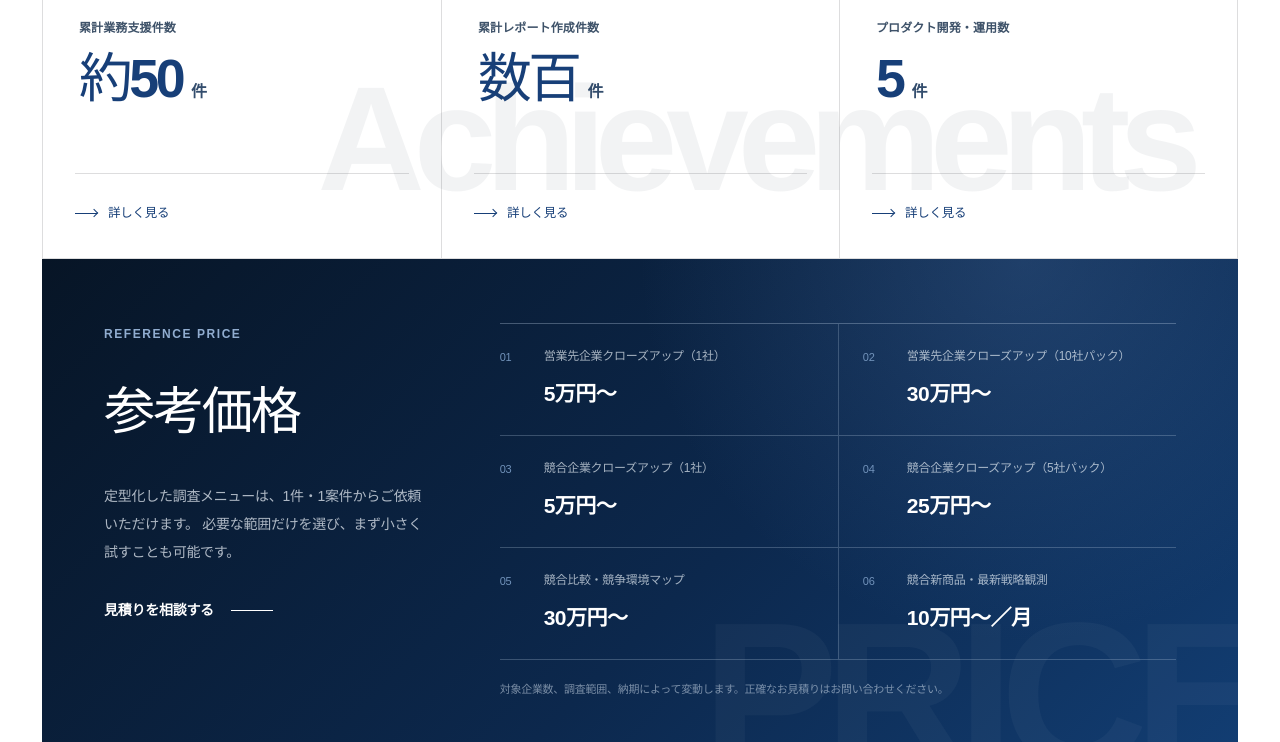
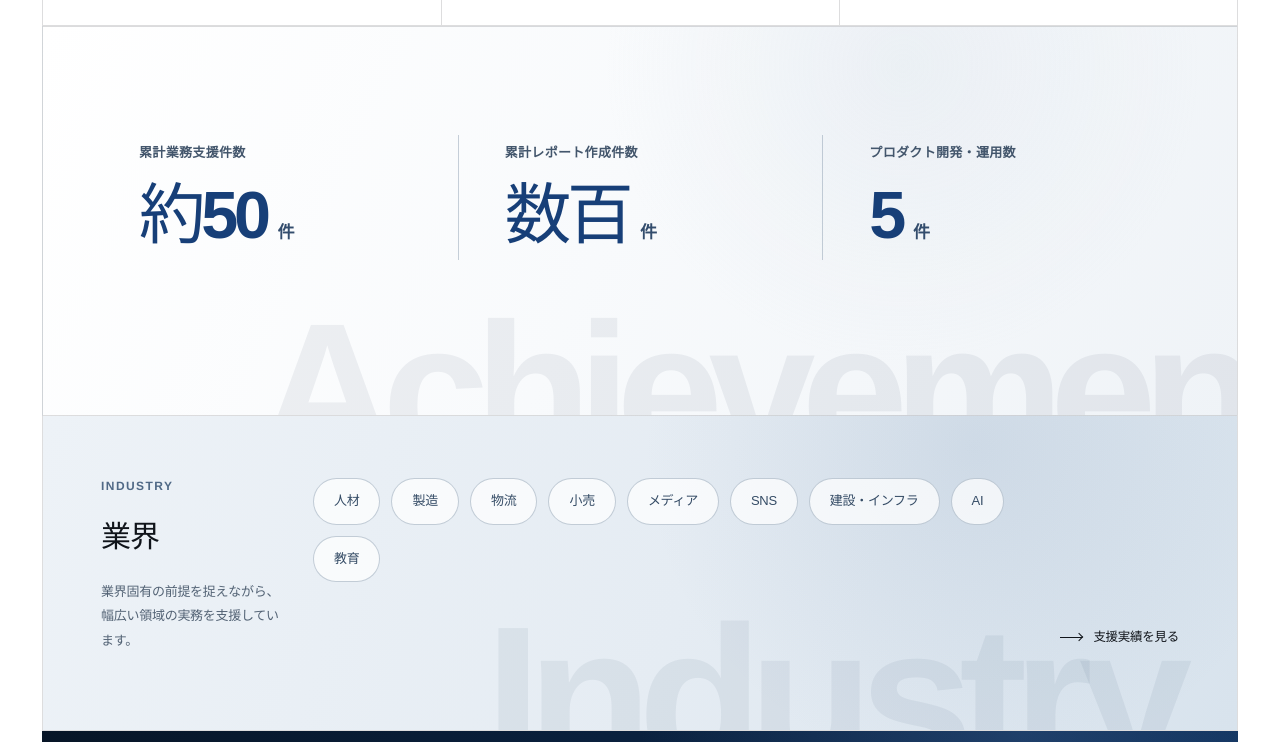
Before and after one commit to neunon/neunon-web, a Next.js app: page / in a window 1280 px wide. Shown: the part 2660-3402 px from the top of the page. Built offline with nearby package versions, Linux system fonts and the light colour scheme; no server answers.

Commit message:
Reorder service proof and pricing

```diff
--- a/app/editorial-round3.css
+++ b/app/editorial-round3.css
@@ -20,32 +20,55 @@
   display: none;
 }
 
-/* ---------- open achievement rows ---------- */
+/* ---------- services followed by an open achievement stage ---------- */
 
 .nc-home-services .nc-svc {
-  min-height: 750px;
+  min-height: 530px;
 }
 
 .nc-home-services .nc-svc ul {
-  margin-bottom: 40px;
+  margin-bottom: 42px;
+}
+
+.nc-home-services .nc-svc > .nc-more {
+  margin-top: auto;
+}
+
+.nc-home-services .nc-achievements {
+  position: relative;
+  overflow: hidden;
+  min-height: 390px;
+  padding: 108px 50px 120px;
+  border-inline: 1px solid var(--nc-line);
+  border-top: 1px solid var(--nc-line);
+  border-bottom: 1px solid var(--nc-line);
+  background:
+    radial-gradient(circle at 72% 10%, rgba(203, 214, 225, 0.24), transparent 32%),
+    linear-gradient(115deg, #ffffff 0%, #f8fafc 48%, #eff3f7 100%);
+  color: var(--color-ink);
+  isolation: isolate;
+}
+
+.nc-home-services .nc-achievements-grid {
+  position: relative;
+  z-index: 2;
+  display: grid;
+  grid-template-columns: repeat(3, minmax(0, 1fr));
 }
 
 .nc-home-services .nc-svc-achievement {
   position: relative;
-  display: flex;
-  min-height: 230px;
-  margin-top: auto;
-  align-items: center;
-  overflow: hidden;
-  padding: 52px 4px 46px;
+  display: block;
+  min-height: 0;
+  min-width: 0;
+  margin: 0;
+  padding: 8px 46px 14px;
+  overflow: visible;
   border: 0;
-  border-top: 1px solid var(--nc-line);
-  border-bottom: 1px solid var(--nc-line);
   border-radius: 0;
   background: transparent;
   color: var(--color-ink);
   box-shadow: none;
-  isolation: isolate;
 }
 
 .nc-home-services .nc-svc-achievement::before {
@@ -53,84 +76,53 @@
   display: none;
 }
 
+.nc-home-services .nc-svc-achievement + .nc-svc-achievement {
+  border-left: 1px solid rgba(124, 143, 164, 0.42);
+}
+
 .nc-home-services .nc-svc-achievement-copy {
   position: relative;
   z-index: 2;
-  width: 100%;
 }
 
 .nc-home-services .nc-svc-achievement-copy > span {
-  color: #3e5269;
-  font-size: 12px;
-  font-weight: 600;
+  display: block;
+  color: #43566c;
+  font-size: 13px;
+  font-weight: 650;
   line-height: 1.6;
-  letter-spacing: 0.01em;
+  letter-spacing: 0.025em;
 }
 
 .nc-home-services .nc-svc-achievement-copy strong {
-  margin-top: 15px;
+  display: block;
+  margin-top: 22px;
   color: #173f78;
-  font-size: clamp(48px, 4.2vw, 62px);
+  font-size: clamp(56px, 5.2vw, 78px);
   font-weight: 550;
-  line-height: 0.96;
+  line-height: 0.9;
   letter-spacing: -0.065em;
+  white-space: nowrap;
 }
 
 .nc-home-services .nc-svc-achievement-copy small {
-  margin-left: 9px;
+  margin-left: 11px;
   color: #334d6d;
-  font-size: 16px;
+  font-size: 17px;
   font-weight: 600;
+  letter-spacing: 0;
 }
 
-.nc-home-services .nc-svc-achievement > svg {
-  display: none;
-}
-
-.nc-home-services .nc-svc-achievement-word {
-  right: -8px;
-  bottom: 5px;
+.nc-home-services .nc-achievements-word {
+  position: absolute;
+  left: 18%;
+  bottom: -51px;
   z-index: 1;
-  color: rgba(72, 82, 94, 0.085);
-  font: 600 clamp(46px, 4.6vw, 68px) / 0.9 'Helvetica Neue', Arial, sans-serif;
-  letter-spacing: -0.065em;
-}
-
-.nc-home-services .nc-svc > .nc-more {
-  margin-top: 28px;
-}
-
-/* ---------- one achievement word across all three columns ---------- */
-
-@media (min-width: 901px) {
-  .nc-home-services .nc-svcs {
-    position: relative;
-    overflow: hidden;
-    isolation: isolate;
-  }
-
-  .nc-home-services .nc-svcs::after {
-    content: 'Achievements';
-    position: absolute;
-    left: 23%;
-    bottom: 58px;
-    z-index: 2;
-    color: rgba(72, 82, 94, 0.072);
-    font: 600 clamp(88px, 11.6vw, 168px) / 0.82 'Helvetica Neue', Arial, sans-serif;
-    letter-spacing: -0.075em;
-    white-space: nowrap;
-    pointer-events: none;
-  }
-
-  .nc-home-services .nc-svc-achievement-word {
-    display: none;
-  }
-
-  .nc-home-services .nc-svc-achievement-copy,
-  .nc-home-services .nc-svc > .nc-more {
-    position: relative;
-    z-index: 3;
-  }
+  color: rgba(42, 62, 84, 0.07);
+  font: 600 clamp(112px, 15vw, 214px) / 0.78 'Helvetica Neue', Arial, sans-serif;
+  letter-spacing: -0.075em;
+  white-space: nowrap;
+  pointer-events: none;
 }
 
 /* ---------- reference price inside the service section ---------- */
@@ -264,18 +256,99 @@
   line-height: 1.7;
 }
 
+/* ---------- industry step between achievements and price ---------- */
+
+.nc-home-services .nc-service-evidence {
+  position: relative;
+  overflow: hidden;
+  margin-top: 0;
+  border: 0;
+  border-inline: 1px solid var(--nc-line);
+  border-bottom: 1px solid var(--nc-line);
+  isolation: isolate;
+}
+
+.nc-home-services .nc-evidence-foot {
+  position: relative;
+  z-index: 1;
+  min-height: 270px;
+  overflow: hidden;
+  padding: 62px 58px 76px;
+  border: 0;
+  background:
+    radial-gradient(circle at 78% 10%, rgba(79, 113, 154, 0.12), transparent 34%),
+    linear-gradient(108deg, #edf2f7 0%, #e5ecf3 54%, #d8e3ed 100%);
+  isolation: isolate;
+}
+
+.nc-home-services .nc-industry-panel,
+.nc-home-services .nc-evidence-foot > .nc-more {
+  position: relative;
+  z-index: 2;
+}
+
+.nc-home-services .nc-industry-copy > span {
+  color: #506986;
+  font-size: 12px;
+  font-weight: 650;
+  letter-spacing: 0.12em;
+  text-transform: uppercase;
+}
+
+.nc-home-services .nc-industry-copy h4 {
+  margin-top: 13px;
+  font-size: 30px;
+  font-weight: 560;
+}
+
+.nc-home-services .nc-industry-copy p {
+  margin-top: 15px;
+  color: #526274;
+  font-size: 13px;
+  line-height: 1.9;
+}
+
+.nc-home-services .nc-inds {
+  gap: 11px;
+}
+
+.nc-home-services .nc-ind {
+  padding: 10px 20px;
+  border-color: rgba(80, 105, 134, 0.32);
+  background: rgba(255, 255, 255, 0.72);
+  color: #344b65;
+  font-size: 13px;
+}
+
+.nc-home-services .nc-industry-word {
+  position: absolute;
+  left: 37%;
+  bottom: -49px;
+  z-index: 1;
+  color: rgba(36, 68, 105, 0.07);
+  font: 600 clamp(118px, 16vw, 225px) / 0.78 'Helvetica Neue', Arial, sans-serif;
+  letter-spacing: -0.07em;
+  white-space: nowrap;
+  pointer-events: none;
+}
+
 @media (max-width: 900px) {
   .nc-home-services .nc-svc {
     min-height: 0;
   }
 
-  .nc-home-services .nc-svc-achievement {
-    min-height: 196px;
-    padding-block: 38px 34px;
+  .nc-home-services .nc-achievements {
+    min-height: 0;
+    padding: 72px 34px 92px;
   }
 
-  .nc-home-services .nc-svc-achievement-word {
-    font-size: clamp(48px, 11vw, 66px);
+  .nc-home-services .nc-svc-achievement {
+    padding-inline: 26px;
+  }
+
+  .nc-home-services .nc-evidence-foot {
+    min-height: 0;
+    padding: 52px 34px 68px;
   }
 }
 
@@ -288,8 +361,50 @@
     margin-bottom: 34px;
   }
 
+  .nc-home-services .nc-achievements {
+    margin-inline: -20px;
+    padding: 62px 20px 88px;
+  }
+
+  .nc-home-services .nc-achievements-grid {
+    grid-template-columns: 1fr;
+  }
+
+  .nc-home-services .nc-svc-achievement {
+    padding: 32px 8px 38px;
+  }
+
+  .nc-home-services .nc-svc-achievement:first-child {
+    padding-top: 10px;
+  }
+
+  .nc-home-services .nc-svc-achievement + .nc-svc-achievement {
+    border-top: 1px solid rgba(124, 143, 164, 0.42);
+    border-left: 0;
+  }
+
   .nc-home-services .nc-svc-achievement-copy strong {
-    font-size: 50px;
+    font-size: 56px;
+  }
+
+  .nc-home-services .nc-achievements-word {
+    left: 2px;
+    bottom: -19px;
+    font-size: clamp(68px, 25vw, 98px);
+  }
+
+  .nc-home-services .nc-service-evidence {
+    margin-inline: -20px;
+  }
+
+  .nc-home-services .nc-evidence-foot {
+    padding: 48px 20px 76px;
+  }
+
+  .nc-home-services .nc-industry-word {
+    left: 15%;
+    bottom: -20px;
+    font-size: clamp(82px, 30vw, 120px);
   }
 }
 
--- a/components/home/Services.tsx
+++ b/components/home/Services.tsx
@@ -4,45 +4,12 @@ import { TrackRecord } from './TrackRecord';
 
 const serviceAchievements: Record<
   string,
-  { label: string; value: string; unit: string; icon: 'chart' | 'documents' | 'product' }
+  { label: string; value: string; unit: string }
 > = {
-  consulting: { label: '累計業務支援件数', value: '約50', unit: '件', icon: 'chart' },
-  package: { label: '累計レポート作成件数', value: '数百', unit: '件', icon: 'documents' },
-  ai: { label: 'プロダクト開発・運用数', value: '5', unit: '件', icon: 'product' },
+  consulting: { label: '累計業務支援件数', value: '約50', unit: '件' },
+  package: { label: '累計レポート作成件数', value: '数百', unit: '件' },
+  ai: { label: 'プロダクト開発・運用数', value: '5', unit: '件' },
 };
-
-function AchievementIcon({ type }: { type: 'chart' | 'documents' | 'product' }) {
-  const common = {
-    fill: 'none',
-    stroke: 'currentColor',
-    strokeWidth: 1.65,
-    strokeLinecap: 'round' as const,
-    strokeLinejoin: 'round' as const,
-  };
-
-  return (
-    <svg viewBox="0 0 56 56" aria-hidden="true">
-      {type === 'chart' ? (
-        <>
-          <path d="M10 45V34h8v11M24 45V25h8v20M38 45V14h8v31" {...common} />
-          <path d="M8 46h40" {...common} />
-        </>
-      ) : null}
-      {type === 'documents' ? (
-        <>
-          <path d="M18 12h25v32H18z" {...common} />
-          <path d="M13 17h5M13 17v32h25v-5M24 21h13M24 28h13M24 35h9" {...common} />
-        </>
-      ) : null}
-      {type === 'product' ? (
-        <>
-          <circle cx="28" cy="28" r="8" {...common} />
-          <path d="m24 9-1.3 5.1a15 15 0 0 0-3.4 2l-5-1.5-4 6.9 3.8 3.6a15 15 0 0 0 0 3.9l-3.8 3.6 4 6.9 5-1.5a15 15 0 0 0 3.4 2L24 47h8l1.3-5.1a15 15 0 0 0 3.4-2l5 1.5 4-6.9-3.8-3.6a15 15 0 0 0 0-3.9l3.8-3.6-4-6.9-5 1.5a15 15 0 0 0-3.4-2L32 9h-8Z" {...common} />
-        </>
-      ) : null}
-    </svg>
-  );
-}
 
 function ServiceAchievement({ serviceId }: { serviceId: string }) {
   const achievement = serviceAchievements[serviceId];
@@ -56,8 +23,6 @@ function ServiceAchievement({ serviceId }: { serviceId: string }) {
           {achievement.value}<small>{achievement.unit}</small>
         </strong>
       </div>
-      <AchievementIcon type={achievement.icon} />
-      <span className="nc-svc-achievement-word" aria-hidden="true">Achievements</span>
     </div>
   );
 }
@@ -96,7 +61,6 @@ export function Services() {
                   <li key={highlight}>{highlight}</li>
                 ))}
               </ul>
-              <ServiceAchievement serviceId={service.id} />
               <Link href={`/services/${service.id}`} className="nc-more">
                 <i aria-hidden="true" />
                 詳しく見る
@@ -105,6 +69,18 @@ export function Services() {
             </article>
           ))}
         </div>
+
+        <section className="nc-achievements" aria-labelledby="achievements-heading">
+          <h3 id="achievements-heading" className="sr-only-text">実績件数</h3>
+          <div className="nc-achievements-grid">
+            {services.map((service) => (
+              <ServiceAchievement serviceId={service.id} key={service.id} />
+            ))}
+          </div>
+          <span className="nc-achievements-word" aria-hidden="true">Achievements</span>
+        </section>
+
+        <TrackRecord />
 
         {referencePricing.length > 0 ? (
           <aside className="nc-reference-price" aria-labelledby="reference-price-heading">
@@ -132,8 +108,6 @@ export function Services() {
             <p className="nc-reference-price-note">{packageService?.pricingNote}</p>
           </aside>
         ) : null}
-
-        <TrackRecord />
       </div>
     </section>
   );
--- a/components/home/TrackRecord.tsx
+++ b/components/home/TrackRecord.tsx
@@ -15,7 +15,7 @@ export function TrackRecord() {
       <div className="nc-evidence-foot">
         <div className="nc-industry-panel">
           <div className="nc-industry-copy">
-            <span>Industries</span>
+            <span>Industry</span>
             <h4 id="industry-heading">業界</h4>
             <p>業界固有の前提を捉えながら、幅広い領域の実務を支援しています。</p>
           </div>
@@ -27,6 +27,7 @@ export function TrackRecord() {
         <Link href="/works" className="nc-more">
           <i aria-hidden="true" />支援実績を見る
         </Link>
+        <span className="nc-industry-word" aria-hidden="true">Industry</span>
       </div>
     </aside>
   );
```
